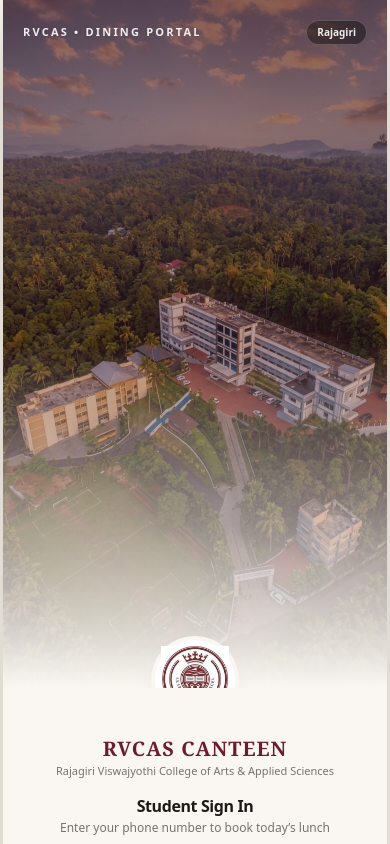
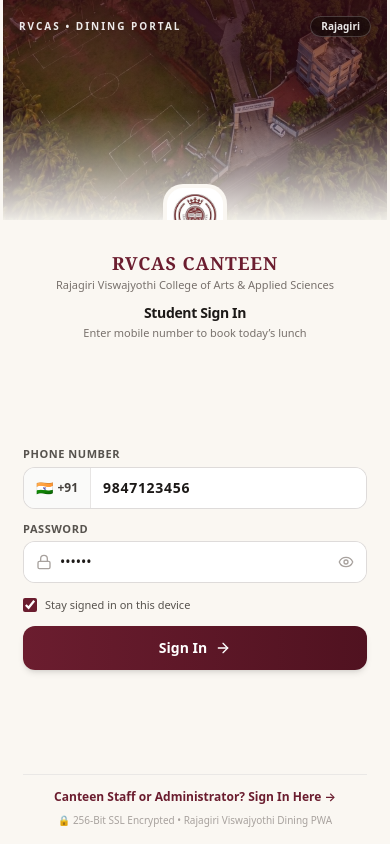
Before and after one commit to mohammedshabeeb923/rvcas-canteen-pwa, a Next.js app: page / in a window 390 px wide. Shown: the top 844 px of the page. Built offline with nearby package versions, Linux system fonts and the light colour scheme; no server answers.

Commit message:
Fix mobile responsive fit for Welcome & Login screens, fix hamburger drawer transparency and layout

```diff
--- a/components/login-screen.tsx
+++ b/components/login-screen.tsx
@@ -70,33 +70,33 @@
   };
 
   return (
-    <div className="min-h-screen min-h-[100dvh] bg-[#F4EFE6] flex justify-center items-center sm:p-4">
+    <div className="h-[100dvh] w-full bg-[#FAF7F2] sm:bg-[#F4EFE6] flex justify-center items-center overflow-hidden sm:p-4">
       {/* Mobile Screen Container */}
-      <div className="w-full max-w-sm min-h-[100dvh] sm:min-h-0 sm:h-[844px] sm:max-h-[92vh] sm:rounded-[2.5rem] overflow-hidden shadow-2xl relative flex flex-col justify-between border-stone-300/60 sm:border bg-[#FAF7F2]">
+      <div className="w-full max-w-sm h-full sm:h-[844px] sm:max-h-[92vh] sm:rounded-[2.5rem] sm:border sm:border-stone-300/80 sm:shadow-2xl overflow-hidden relative flex flex-col justify-between bg-[#FAF7F2]">
 
         {/* TOP SECTION: College Campus Photo INSIDE the mobile screen */}
-        <div className="relative h-[38%] min-h-[220px] w-full overflow-hidden shrink-0">
+        <div className="relative h-[28%] min-h-[160px] max-h-[220px] w-full overflow-hidden shrink-0">
           <img
             src="/images/rvcas-campus-uhd.jpg"
             alt="Rajagiri Viswajyothi College Campus"
             className="w-full h-full object-cover object-bottom"
           />
           {/* Subtle Maroon-tinted gradient overlay for college identity */}
-          <div className="absolute inset-0 bg-gradient-to-b from-[#380B16]/60 via-[#4A1220]/40 to-[#FAF7F2]" />
+          <div className="absolute inset-0 bg-gradient-to-b from-[#380B16]/75 via-[#4A1220]/45 to-[#FAF7F2]/95" />
 
           {/* Top College Header Bar */}
-          <div className="absolute top-5 inset-x-0 px-5 flex items-center justify-between text-white z-10">
-            <span className="text-[11px] font-bold tracking-[0.2em] uppercase text-white/90 drop-shadow">
+          <div className="absolute top-4 inset-x-0 px-4 flex items-center justify-between text-white z-10">
+            <span className="text-[10px] font-bold tracking-[0.2em] uppercase text-white/90 drop-shadow">
               RVCAS • DINING PORTAL
             </span>
-            <span className="text-[10px] font-semibold bg-black/40 backdrop-blur-md px-2.5 py-1 rounded-full border border-white/20 text-white/90">
+            <span className="text-[10px] font-semibold bg-black/40 backdrop-blur-md px-2.5 py-0.5 rounded-full border border-white/20 text-white/90">
               Rajagiri
             </span>
           </div>
 
-          {/* Circular Crest Logo overlapping the image bottom */}
-          <div className="absolute bottom-2 left-1/2 -translate-x-1/2 translate-y-1/2 z-20">
-            <div className="w-20 h-20 rounded-full bg-white p-1.5 shadow-xl ring-4 ring-[#FAF7F2] flex items-center justify-center">
+          {/* Circular Crest Logo cleanly centered across the seam */}
+          <div className="absolute -bottom-6 left-1/2 -translate-x-1/2 z-20">
+            <div className="w-14 h-14 sm:w-16 sm:h-16 rounded-2xl bg-white p-1.5 shadow-xl ring-4 ring-[#FAF7F2] flex items-center justify-center">
               <img
                 src="/images/rvcas-crest.png"
                 alt="RVCAS Crest"
@@ -107,40 +107,40 @@
         </div>
 
         {/* BOTTOM FORM SHEET: Clean & Human-Designed */}
-        <div className="flex-1 flex flex-col justify-between pt-12 px-6 pb-6 overflow-y-auto z-10">
+        <div className="flex-1 flex flex-col justify-between pt-8 px-5 pb-4 overflow-y-auto z-10">
 
           {/* Titles */}
           <div className="text-center space-y-0.5">
-            <h1 className="text-xl font-serif font-black tracking-wider text-[#6B1D2F] leading-tight">
+            <h1 className="text-lg sm:text-xl font-serif font-black tracking-wider text-[#6B1D2F] leading-tight">
               RVCAS CANTEEN
             </h1>
             <p className="text-[11px] text-stone-500 font-medium">
               Rajagiri Viswajyothi College of Arts &amp; Applied Sciences
             </p>
 
-            <div className="pt-3">
-              <h2 className="text-base font-extrabold text-stone-900 tracking-tight">
-                {isStaffMode ? 'Staff & Admin Login' : 'Student Sign In'}
+            <div className="pt-2">
+              <h2 className="text-sm sm:text-base font-extrabold text-stone-900 tracking-tight">
+                {isStaffMode ? 'Staff & Admin Console' : 'Student Sign In'}
               </h2>
-              <p className="text-xs text-stone-500 mt-0.5">
+              <p className="text-[11px] text-stone-500 mt-0.5">
                 {isStaffMode
-                  ? 'Authorized canteen personnel & administrator access'
-                  : 'Enter your phone number to book today’s lunch'}
+                  ? 'Authorized canteen personnel & admin access'
+                  : 'Enter mobile number to book today’s lunch'}
               </p>
             </div>
           </div>
 
           {/* Form */}
-          <form onSubmit={handleSubmit} className="my-auto py-3 space-y-3.5">
+          <form onSubmit={handleSubmit} className="my-auto py-2 space-y-3">
             {!isStaffMode ? (
               <>
                 {/* Mobile Phone Input */}
                 <div>
-                  <label className="block text-[11px] font-bold uppercase tracking-wider text-stone-600 mb-1.5">
+                  <label className="block text-[11px] font-bold uppercase tracking-wider text-stone-600 mb-1">
                     Phone Number
                   </label>
-                  <div className="flex rounded-2xl bg-white border border-stone-200 shadow-xs overflow-hidden focus-within:ring-2 focus-within:ring-[#6B1D2F]/30 focus-within:border-[#6B1D2F] transition">
-                    <div className="inline-flex items-center gap-1 px-3.5 bg-stone-50 border-r border-stone-200 text-xs font-bold text-stone-700 select-none">
+                  <div className="flex rounded-xl bg-white border border-stone-300/80 shadow-xs overflow-hidden focus-within:ring-2 focus-within:ring-[#6B1D2F]/30 focus-within:border-[#6B1D2F] transition">
+                    <div className="inline-flex items-center gap-1 px-3 bg-stone-50 border-r border-stone-200 text-xs font-bold text-stone-700 select-none">
                       <span className="text-sm">🇮🇳</span>
                       <span>+91</span>
                     </div>
@@ -151,18 +151,18 @@
                       value={phone}
                       onChange={(e) => setPhone(e.target.value.replace(/[^0-9]/g, ''))}
                       placeholder="9847123456"
-                      className="w-full px-3.5 py-3 text-stone-900 placeholder:text-stone-300 text-sm font-bold tracking-wider focus:outline-none"
+                      className="w-full px-3 py-2.5 text-stone-900 placeholder:text-stone-300 text-sm font-bold tracking-wider focus:outline-none"
                     />
                   </div>
                 </div>
 
                 {/* Password Input */}
                 <div>
-                  <label className="block text-[11px] font-bold uppercase tracking-wider text-stone-600 mb-1.5">
+                  <label className="block text-[11px] font-bold uppercase tracking-wider text-stone-600 mb-1">
                     Password
                   </label>
-                  <div className="relative rounded-2xl bg-white border border-stone-200 shadow-xs overflow-hidden focus-within:ring-2 focus-within:ring-[#6B1D2F]/30 focus-within:border-[#6B1D2F] transition">
-                    <div className="absolute inset-y-0 left-0 pl-3.5 flex items-center pointer-events-none text-stone-400">
+                  <div className="relative rounded-xl bg-white border border-stone-300/80 shadow-xs overflow-hidden focus-within:ring-2 focus-within:ring-[#6B1D2F]/30 focus-within:border-[#6B1D2F] transition">
+                    <div className="absolute inset-y-0 left-0 pl-3 flex items-center pointer-events-none text-stone-400">
                       <Lock className="w-4 h-4" />
                     </div>
                     <input
@@ -171,12 +171,12 @@
                       value={password}
                       onChange={(e) => setPassword(e.target.value)}
                       placeholder="Enter student password"
-                      className="w-full pl-10 pr-11 py-3 text-stone-900 placeholder:text-stone-300 text-sm font-medium focus:outline-none"
+                      className="w-full pl-9 pr-10 py-2.5 text-stone-900 placeholder:text-stone-300 text-sm font-medium focus:outline-none"
                     />
                     <button
                       type="button"
                       onClick={() => setShowPassword(!showPassword)}
-                      className="absolute inset-y-0 right-0 pr-3.5 flex items-center text-stone-400 hover:text-stone-600"
+                      className="absolute inset-y-0 right-0 pr-3 flex items-center text-stone-400 hover:text-stone-600 cursor-pointer"
                     >
                       {showPassword ? <EyeOff className="w-4 h-4" /> : <Eye className="w-4 h-4" />}
                     </button>
@@ -187,7 +187,7 @@
               <>
                 {/* Staff / Admin College Gmail */}
                 <div>
-                  <label className="block text-[11px] font-bold uppercase tracking-wider text-stone-600 mb-1.5">
+                  <label className="block text-[11px] font-bold uppercase tracking-wider text-stone-600 mb-1">
                     Authorized Gmail
                   </label>
                   <input
@@ -196,7 +196,7 @@
                     value={email}
                     onChange={(e) => setEmail(e.target.value)}
                     placeholder="shibinsha@gmail.com"
-                    className="w-full px-3.5 py-3 rounded-2xl bg-white border border-stone-200 text-stone-900 placeholder:text-stone-300 text-xs font-semibold focus:outline-none focus:ring-2 focus:ring-[#6B1D2F]/30 focus:border-[#6B1D2F] transition shadow-xs"
+                    className="w-full px-3 py-2.5 rounded-xl bg-white border border-stone-300/80 text-stone-900 placeholder:text-stone-300 text-xs font-semibold focus:outline-none focus:ring-2 focus:ring-[#6B1D2F]/30 focus:border-[#6B1D2F] transition shadow-xs"
                   />
                   <p className="text-[10px] text-stone-400 mt-1">
                     Authorized: <span className="font-semibold text-stone-600">shibinsha@gmail.com</span>
@@ -205,11 +205,11 @@
 
                 {/* Counter PIN */}
                 <div>
-                  <label className="block text-[11px] font-bold uppercase tracking-wider text-stone-600 mb-1.5">
+                  <label className="block text-[11px] font-bold uppercase tracking-wider text-stone-600 mb-1">
                     Security PIN
                   </label>
-                  <div className="relative rounded-2xl bg-white border border-stone-200 shadow-xs overflow-hidden focus-within:ring-2 focus-within:ring-[#6B1D2F]/30 focus-within:border-[#6B1D2F] transition">
-                    <div className="absolute inset-y-0 left-0 pl-3.5 flex items-center pointer-events-none text-stone-400">
+                  <div className="relative rounded-xl bg-white border border-stone-300/80 shadow-xs overflow-hidden focus-within:ring-2 focus-within:ring-[#6B1D2F]/30 focus-within:border-[#6B1D2F] transition">
+                    <div className="absolute inset-y-0 left-0 pl-3 flex items-center pointer-events-none text-stone-400">
                       <Lock className="w-4 h-4" />
                     </div>
                     <input
@@ -217,12 +217,12 @@
                       value={pin}
                       onChange={(e) => setPin(e.target.value)}
                       placeholder="842601"
-                      className="w-full pl-10 pr-11 py-3 text-stone-900 placeholder:text-stone-300 text-sm font-medium focus:outline-none"
+                      className="w-full pl-9 pr-10 py-2.5 text-stone-900 placeholder:text-stone-300 text-sm font-medium focus:outline-none"
                     />
                     <button
                       type="button"
                       onClick={() => setShowPassword(!showPassword)}
-                      className="absolute inset-y-0 right-0 pr-3.5 flex items-center text-stone-400 hover:text-stone-600"
+                      className="absolute inset-y-0 right-0 pr-3 flex items-center text-stone-400 hover:text-stone-600 cursor-pointer"
                     >
                       {showPassword ? <EyeOff className="w-4 h-4" /> : <Eye className="w-4 h-4" />}
                     </button>
@@ -238,17 +238,17 @@
                   type="checkbox"
                   checked={rememberMe}
                   onChange={(e) => setRememberMe(e.target.checked)}
-                  className="w-4 h-4 rounded text-[#6B1D2F] focus:ring-[#6B1D2F] border-stone-300 accent-[#6B1D2F]"
+                  className="w-3.5 h-3.5 rounded text-[#6B1D2F] focus:ring-[#6B1D2F] border-stone-300 accent-[#6B1D2F]"
                 />
-                <span className="text-xs font-medium text-stone-600">
-                  Stay signed in on this phone
+                <span className="text-[11px] font-medium text-stone-600">
+                  Stay signed in on this device
                 </span>
               </label>
             </div>
 
             {/* Error Message */}
             {error && (
-              <div className="p-3 rounded-xl bg-red-50 border border-red-200 text-red-700 text-xs font-medium">
+              <div className="p-2.5 rounded-xl bg-red-50 border border-red-200 text-red-700 text-xs font-medium">
                 {error}
               </div>
             )}
@@ -257,7 +257,7 @@
             <button
               type="submit"
               disabled={loading}
-              className="w-full bg-[#6B1D2F] hover:bg-[#501220] active:scale-[0.99] text-white font-bold py-3.5 px-4 rounded-2xl transition shadow-md flex items-center justify-center gap-2 text-sm disabled:opacity-60 mt-2"
+              className="w-full bg-gradient-to-r from-[#6B1D2F] to-[#501220] hover:from-[#501220] hover:to-[#380B16] active:scale-[0.99] text-white font-bold py-3 px-4 rounded-xl transition shadow-md flex items-center justify-center gap-2 text-sm disabled:opacity-60 mt-1 cursor-pointer"
             >
               {loading ? (
                 <div className="flex items-center gap-2">
@@ -274,12 +274,12 @@
           </form>
 
           {/* Bottom Switcher & Security Footer */}
-          <div className="pt-2 border-t border-stone-200/70 text-center space-y-2">
+          <div className="pt-2 border-t border-stone-200/80 text-center space-y-1.5">
             {!isStaffMode ? (
               <button
                 type="button"
                 onClick={() => { setIsStaffMode(true); setError(null); }}
-                className="text-xs font-semibold text-[#6B1D2F] hover:underline"
+                className="text-xs font-semibold text-[#6B1D2F] hover:underline cursor-pointer"
               >
                 Canteen Staff or Administrator? Sign In Here →
               </button>
@@ -287,7 +287,7 @@
               <button
                 type="button"
                 onClick={() => { setIsStaffMode(false); setError(null); }}
-                className="text-xs font-semibold text-[#6B1D2F] hover:underline flex items-center justify-center gap-1 mx-auto"
+                className="text-xs font-semibold text-[#6B1D2F] hover:underline flex items-center justify-center gap-1 mx-auto cursor-pointer"
               >
                 <ArrowLeft className="w-3.5 h-3.5" />
                 <span>Back to Student Sign In</span>
--- a/components/welcome-screen.tsx
+++ b/components/welcome-screen.tsx
@@ -23,14 +23,14 @@
   }, [onEnter, router]);
 
   return (
-    <div className="min-h-screen min-h-[100dvh] bg-[#F4EFE6] flex justify-center items-center sm:p-4">
+    <div className="h-[100dvh] w-full bg-[#FAF7F2] sm:bg-[#F4EFE6] flex justify-center items-center overflow-hidden sm:p-4">
       {/* Mobile Screen Container */}
-      <div className="w-full max-w-sm min-h-[100dvh] sm:min-h-0 sm:h-[844px] sm:max-h-[92vh] sm:rounded-[2.5rem] overflow-hidden shadow-2xl relative flex flex-col justify-between border-stone-300/60 sm:border bg-gradient-to-b from-[#FDFBF8] via-[#FAF7F2] to-[#1E293B]">
+      <div className="w-full max-w-sm h-full sm:h-[844px] sm:max-h-[92vh] sm:rounded-[2.5rem] sm:border sm:border-stone-300/80 sm:shadow-2xl overflow-hidden relative flex flex-col justify-between bg-gradient-to-b from-[#FDFBF8] via-[#FAF7F2] to-[#141E28]">
 
         {/* TOP SECTION: Logo & Clean College Title */}
         <div className="pt-10 sm:pt-12 px-6 text-center z-20 flex flex-col items-center">
           {/* Circular Crest Logo */}
-          <div className="w-20 h-20 mb-3 rounded-full bg-white/95 p-2 shadow-lg ring-2 ring-stone-200/50 flex items-center justify-center">
+          <div className="w-20 h-20 mb-3 rounded-full bg-white p-2 shadow-lg ring-2 ring-stone-200/60 flex items-center justify-center">
             <img
               src="/images/rvcas-crest.png"
               alt="RVCAS Crest"
@@ -43,31 +43,34 @@
             <h1 className="text-2xl sm:text-3xl font-serif font-black tracking-wider text-[#6B1D2F] leading-none">
               RVCAS CANTEEN
             </h1>
-            <p className="text-xs font-semibold text-stone-600 mt-1">
+            <p className="text-xs font-bold text-stone-700 mt-1.5">
               Rajagiri Viswajyothi College
+            </p>
+            <p className="text-[11px] text-stone-500 font-medium">
+              Arts &amp; Applied Sciences • Vengoor
             </p>
           </div>
         </div>
 
         {/* MIDDLE & LOWER SECTION: Aerial College Campus Picture */}
-        <div className="absolute inset-x-0 bottom-0 top-[38%] z-10 overflow-hidden">
+        <div className="absolute inset-x-0 bottom-0 top-[32%] sm:top-[34%] z-10 overflow-hidden">
           <img
             src="/images/rvcas-campus-uhd.jpg"
             alt="Rajagiri Viswajyothi College Campus"
             className="w-full h-full object-cover object-bottom"
           />
-          {/* Subtle top fade overlay to smoothly blend with sky */}
-          <div className="absolute inset-x-0 top-0 h-28 bg-gradient-to-b from-[#FAF7F2] via-[#FAF7F2]/60 to-transparent"></div>
-          {/* Subtle bottom vignette */}
-          <div className="absolute inset-x-0 bottom-0 h-32 bg-gradient-to-t from-black/50 via-black/20 to-transparent"></div>
+          {/* Top fade overlay to smoothly blend with sky */}
+          <div className="absolute inset-x-0 top-0 h-28 bg-gradient-to-b from-[#FAF7F2] via-[#FAF7F2]/60 to-transparent" />
+          {/* Bottom vignette */}
+          <div className="absolute inset-x-0 bottom-0 h-36 bg-gradient-to-t from-black/70 via-black/30 to-transparent" />
         </div>
 
         {/* BOTTOM: Simple & Suitable Loading Effect */}
-        <div className="p-6 pb-12 sm:pb-10 z-30 w-full flex flex-col items-center justify-center">
-          <div className="inline-flex items-center gap-2.5 px-4 py-2 rounded-full bg-black/40 backdrop-blur-md border border-white/15 shadow-xl text-white">
+        <div className="p-6 pb-10 sm:pb-12 z-30 w-full flex flex-col items-center justify-center">
+          <div className="inline-flex items-center gap-2.5 px-4 py-2 rounded-full bg-black/50 backdrop-blur-md border border-white/20 shadow-xl text-white">
             <div className="w-3.5 h-3.5 border-2 border-white/30 border-t-amber-400 rounded-full animate-spin shrink-0" />
-            <span className="text-xs font-medium tracking-wider text-white/90">
-              Loading...
+            <span className="text-xs font-semibold tracking-wider text-white/95">
+              Loading Canteen...
             </span>
           </div>
         </div>
```
Also changed, not shown: components/navbar.tsx (+93 -36 lines).
